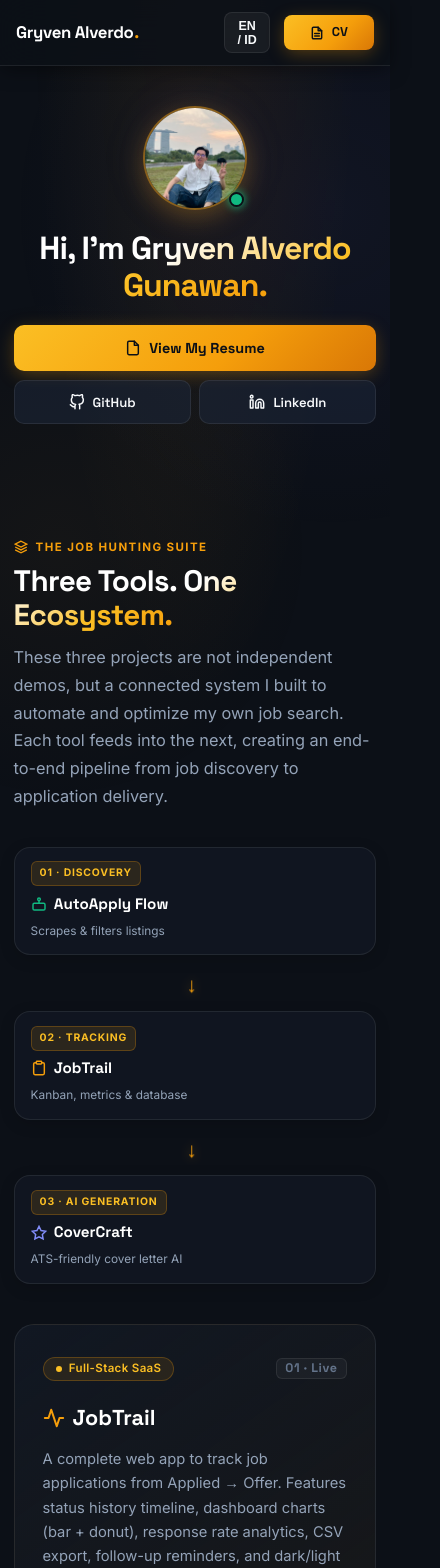
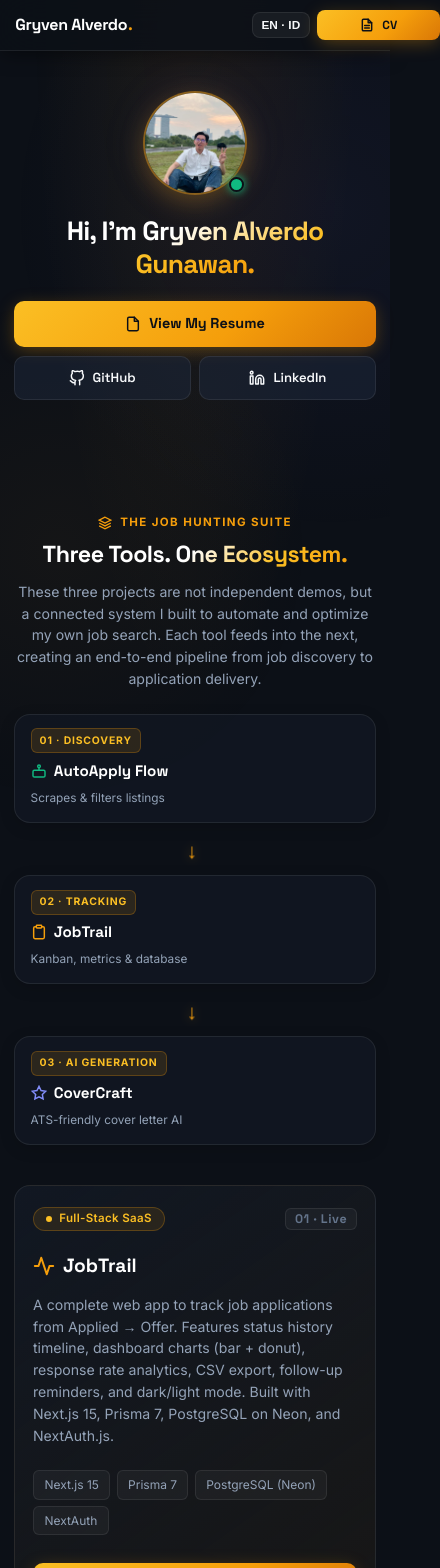
Before and after one commit to gryvnalvrdo/portofolio, a Next.js app: page / in a window 390 px wide. Shown: the top 1568 px of the page, 440 px wide, since content can reach past the window. Built offline with nearby package versions, Linux system fonts and the light colour scheme.

Commit message:
fix(mobile): redesign mobile layout across all pages to native responsive standards

```diff
--- a/app/globals.css
+++ b/app/globals.css
@@ -142,10 +142,22 @@ body::before {
   font-weight: 600;
   cursor: pointer;
   transition: all 0.2s ease;
+  white-space: nowrap;
+  display: inline-flex;
+  align-items: center;
+  justify-content: center;
+  flex-shrink: 0;
 }
 .lang-toggle:hover {
   background: rgba(255, 255, 255, 0.1);
   border-color: var(--border-hover);
+}
+
+.site-header-cv-btn {
+  padding: 0.42rem 0.95rem;
+  font-size: 0.8rem;
+  border-radius: 8px;
+  flex-shrink: 0;
 }
 
 /* ============================================
@@ -1070,9 +1082,26 @@ body::before {
 
 @media (max-width: 640px) {
   .site-header-inner {
-    padding: 0.75rem 1rem;
+    padding: 0.65rem 0.95rem;
+    gap: 0.5rem;
   }
-  .site-nav-brand { font-size: 1.05rem; }
+  .site-nav-brand {
+    font-size: 1rem;
+    flex-shrink: 0;
+  }
+  .site-nav-right {
+    gap: 0.45rem;
+    flex-shrink: 0;
+  }
+  .lang-toggle {
+    padding: 0.32rem 0.55rem;
+    font-size: 0.74rem;
+    white-space: nowrap;
+  }
+  .site-header-cv-btn {
+    padding: 0.32rem 0.65rem !important;
+    font-size: 0.74rem !important;
+  }
   .portfolio-wrapper {
     padding: 1.25rem 0.85rem calc(4.5rem + env(safe-area-inset-bottom, 0px));
   }
@@ -1131,9 +1160,9 @@ body::before {
     white-space: nowrap;
   }
   .hero-title {
-    font-size: 2rem;
-    line-height: 1.15;
-    margin-bottom: 1.35rem;
+    font-size: 1.65rem;
+    line-height: 1.25;
+    margin-bottom: 1.25rem;
   }
   .hero-desc {
     font-size: 0.92rem;
@@ -1174,6 +1203,23 @@ body::before {
     font-size: 0.82rem;
   }
 
+  .section-header { margin-bottom: 1.5rem; text-align: center; }
+  .section-title { font-size: 1.45rem; line-height: 1.25; }
+  .section-desc { font-size: 0.88rem; line-height: 1.55; }
+  .section-eyebrow { font-size: 0.72rem; }
+
+  .project-card-modern {
+    padding: 1.35rem 1.15rem;
+    border-radius: 16px;
+  }
+  .project-card-title {
+    font-size: 1.2rem;
+  }
+  .project-card-desc {
+    font-size: 0.88rem;
+    line-height: 1.55;
+  }
+
   .pulse-panel { padding: 1.25rem 1rem; border-radius: 16px; }
   .pulse-grid { grid-template-columns: repeat(2, 1fr); gap: 0.65rem; }
   .pulse-card { padding: 0.85rem 0.75rem; border-radius: 12px; }
@@ -1182,19 +1228,38 @@ body::before {
   .pipeline-flow {
     flex-direction: column;
     align-items: stretch;
-    gap: 0.5rem;
+    gap: 0.45rem;
   }
   .pipeline-card { width: 100%; min-width: unset; padding: 0.85rem 1rem; }
   .pipeline-arrow {
+    display: flex;
+    align-items: center;
+    justify-content: center;
     animation: pulse-arrow-v 1.5s infinite;
-    padding: 0.2rem 0;
+    padding: 0.15rem 0;
   }
 
   .stack-grid { grid-template-columns: 1fr; }
-  .timeline-card { padding: 1.35rem; border-radius: 16px; }
-  .timeline-role { font-size: 1.1rem; }
-  .contact-callout { padding: 2.5rem 1.25rem; }
-  .contact-btns { flex-direction: column; width: 100%; }
+  .timeline-card { padding: 1.25rem 1rem; border-radius: 16px; }
+  .timeline-top {
+    flex-direction: column;
+    align-items: flex-start;
+    gap: 0.4rem;
+  }
+  .timeline-role { font-size: 1.05rem; }
+  .timeline-date {
+    font-size: 0.74rem;
+    padding: 0.2rem 0.65rem;
+  }
+  .timeline-bullets {
+    font-size: 0.86rem;
+    line-height: 1.6;
+    padding-left: 1.1rem;
+  }
+  .contact-callout { padding: 2.25rem 1.25rem; }
+  .contact-title { font-size: 1.5rem; }
+  .contact-desc { font-size: 0.88rem; }
+  .contact-btns { flex-direction: column; width: 100%; gap: 0.6rem; }
   .btn-primary, .btn-secondary, .btn-outline { width: 100%; justify-content: center; }
   .portfolio-footer {
     flex-direction: column;
--- a/app/page.tsx
+++ b/app/page.tsx
@@ -115,14 +115,13 @@ export default function Home() {
 
           <div className="site-nav-right">
             <button onClick={toggleLang} className="lang-toggle" aria-label="Toggle language">
-              {lang === "en" ? "EN / ID" : "ID / EN"}
+              {lang === "en" ? "EN · ID" : "ID · EN"}
             </button>
             <a
               href={resumeUrl}
               target="_blank"
               rel="noopener noreferrer"
-              className="btn-primary"
-              style={{ padding: "0.45rem 1rem", fontSize: "0.8rem", borderRadius: "8px" }}
+              className="btn-primary site-header-cv-btn"
             >
               <svg width="14" height="14" viewBox="0 0 24 24" fill="none" stroke="currentColor" strokeWidth="2.5" strokeLinecap="round" strokeLinejoin="round">
                 <path d="M14 2H6a2 2 0 0 0-2 2v16a2 2 0 0 0 2 2h12a2 2 0 0 0 2-2V8z"></path>
```
Also changed, not shown: app/autoapply/page.tsx (+14 -2 lines), app/covercraft/page.tsx (+14 -8 lines).
